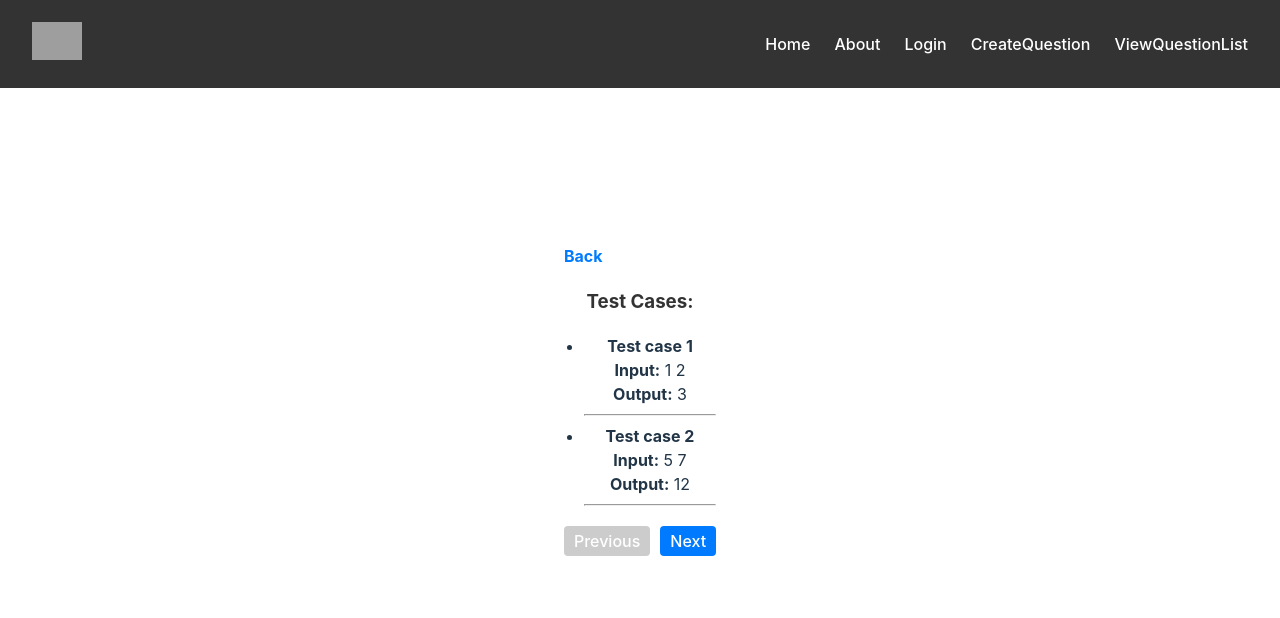
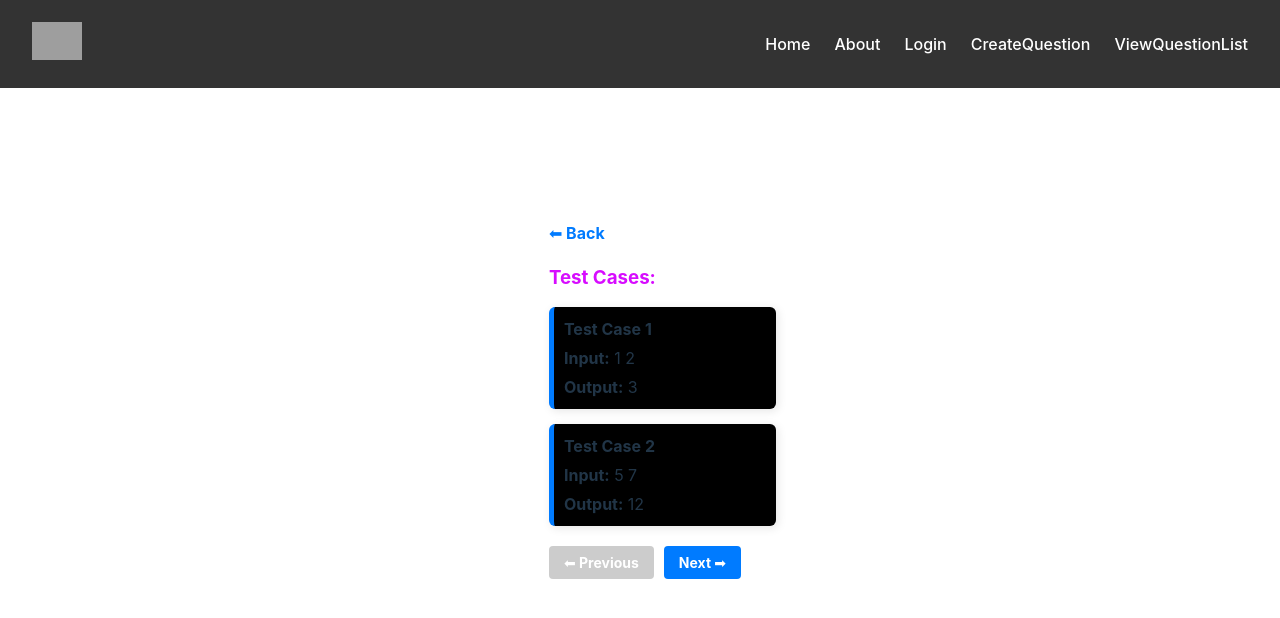
Before and after one commit to t1ww/SE65-Senior-project, a Vue app in the folder frontend/SE65-SENIOR-PROJECT/: page /test-case in a window 1280 px wide. Shown: the top 618 px of the page. Built offline with nearby package versions, Linux system fonts and the light colour scheme; grey boxes are pictures that could not be loaded.

Commit message:
for beautiful of test case

```diff
--- a/frontend/SE65-SENIOR-PROJECT/src/pages/TestCase.vue
+++ b/frontend/SE65-SENIOR-PROJECT/src/pages/TestCase.vue
@@ -1,28 +1,13 @@
 <script setup lang="ts">
-import { ref, computed } from 'vue';
+import { ref, computed } from "vue";
 
 const questionData = ref({
   testCases: [
-    {
-      input: "1 2",
-      output: "3"
-    },
-    {
-      input: "5 7",
-      output: "12"
-    },
-    {
-      input: "10 20",
-      output: "30"
-    },
-    {
-      input: "100 200",
-      output: "300"
-    },
-    {
-      input: "3 3",
-      output: "6"
-    }
+    { input: "1 2", output: "3" },
+    { input: "5 7", output: "12" },
+    { input: "10 20", output: "30" },
+    { input: "100 200", output: "300" },
+    { input: "3 3", output: "6" }
   ]
 });
 
@@ -51,40 +36,41 @@ const prevPage = () => {
 <template>
   <div class="container">
     <div class="back-button">
-        <router-link to="/create-question">Back</router-link>
+      <router-link to="/create-question">⬅ Back</router-link>
     </div>
 
     <h3>Test Cases:</h3>
-      <ul class="test-case-list">
-        <li v-for="(testCase, index) in paginatedTestCases" :key="index" class="test-case-item">
-          <strong>Test case {{ currentPage * itemsPerPage + index + 1 }}</strong><br>
-          <strong>Input:</strong> {{ testCase.input }} <br>
-          <strong>Output:</strong> {{ testCase.output }}
-          <hr />
-        </li>
-      </ul>
+
+    <div class="test-case-list">
+      <div v-for="(testCase, index) in paginatedTestCases" :key="index" class="test-case-item">
+        <div class="test-case-header">
+          <strong>Test Case {{ currentPage * itemsPerPage + index + 1 }}</strong>
+        </div>
+        <div class="test-case-content">
+          <span><strong>Input:</strong> {{ testCase.input }}</span>
+          <span><strong>Output:</strong> {{ testCase.output }}</span>
+        </div>
+      </div>
+    </div>
 
     <div class="pagination">
-        <button @click="prevPage" :disabled="currentPage === 0">Previous</button>
-        <button @click="nextPage" :disabled="(currentPage + 1) * itemsPerPage >= questionData.testCases.length">Next</button>
+      <button @click="prevPage" :disabled="currentPage === 0">⬅ Previous</button>
+      <button @click="nextPage" :disabled="(currentPage + 1) * itemsPerPage >= questionData.testCases.length">Next ➡</button>
     </div>
-
   </div>
 </template>
 
-
 <style scoped>
 .container {
-  max-width: 800px;
-  margin: auto;
+  float: left;
+  max-width: 100%;
+  margin-left: 20px;
   padding: 20px;
-  border-radius: 8px;
-
+  text-align: left;
 }
 
 .back-button {
-  text-align: left;
-  margin-bottom: 20px;
+  margin-bottom: 15px;
 }
 
 .back-button a {
@@ -97,29 +83,62 @@ const prevPage = () => {
   text-decoration: underline;
 }
 
-h2, h3 {
-  color: #333;
+h3 {
+  color: #d70cff;
+  text-align: left;
+  margin-bottom: 15px;
 }
 
-ul {
-  list-style-type: disc;
-  padding-left: 20px;
+.test-case-list {
+  display: flex;
+  flex-direction: column;
+  gap: 15px;
+  align-items: flex-start;
+}
+
+.test-case-item {
+  width: 100%;
+  padding: 10px;
+  border-left: 5px solid #007bff;
+  background: rgb(0, 0, 0);
+  border-radius: 6px;
+  box-shadow: 2px 2px 10px rgba(0, 0, 0, 0.1);
+  text-align: left;
+}
+
+.test-case-header {
+  font-size: 1rem;
+  font-weight: bold;
+  margin-bottom: 5px;
+}
+
+.test-case-content {
+  display: flex;
+  flex-direction: column;
+  gap: 5px;
 }
 
 .pagination {
   display: flex;
-  justify-content: center;
-  gap: 10px;
+  justify-content: flex-start;
   margin-top: 20px;
 }
 
 button {
-  padding: 5px 10px;
+  padding: 8px 15px;
+  font-size: 14px;
+  font-weight: bold;
   background-color: #007bff;
   color: white;
   border: none;
   border-radius: 4px;
   cursor: pointer;
+  transition: 0.3s;
+  margin-right: 10px;
+}
+
+button:hover {
+  background-color: #0056b3;
 }
 
 button:disabled {
```
Lines whose indentation alone changed are shown as unchanged.
